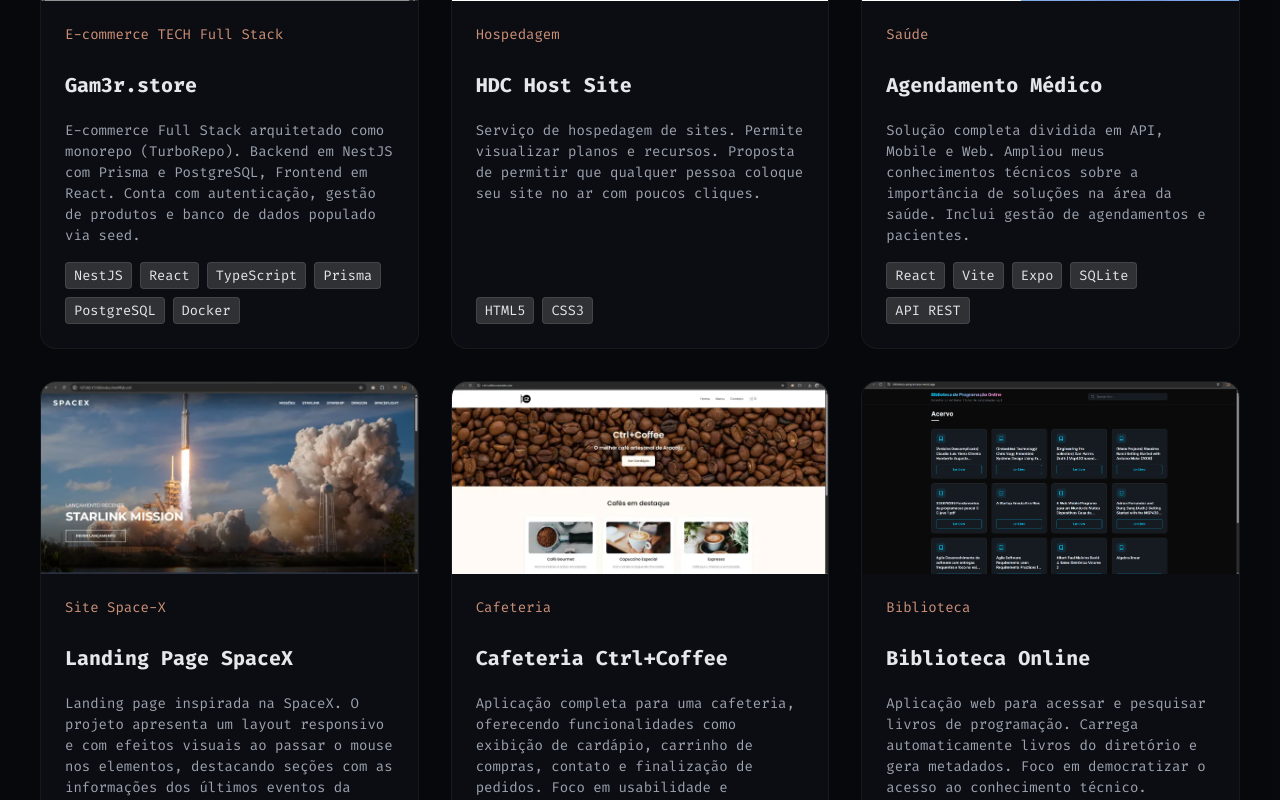
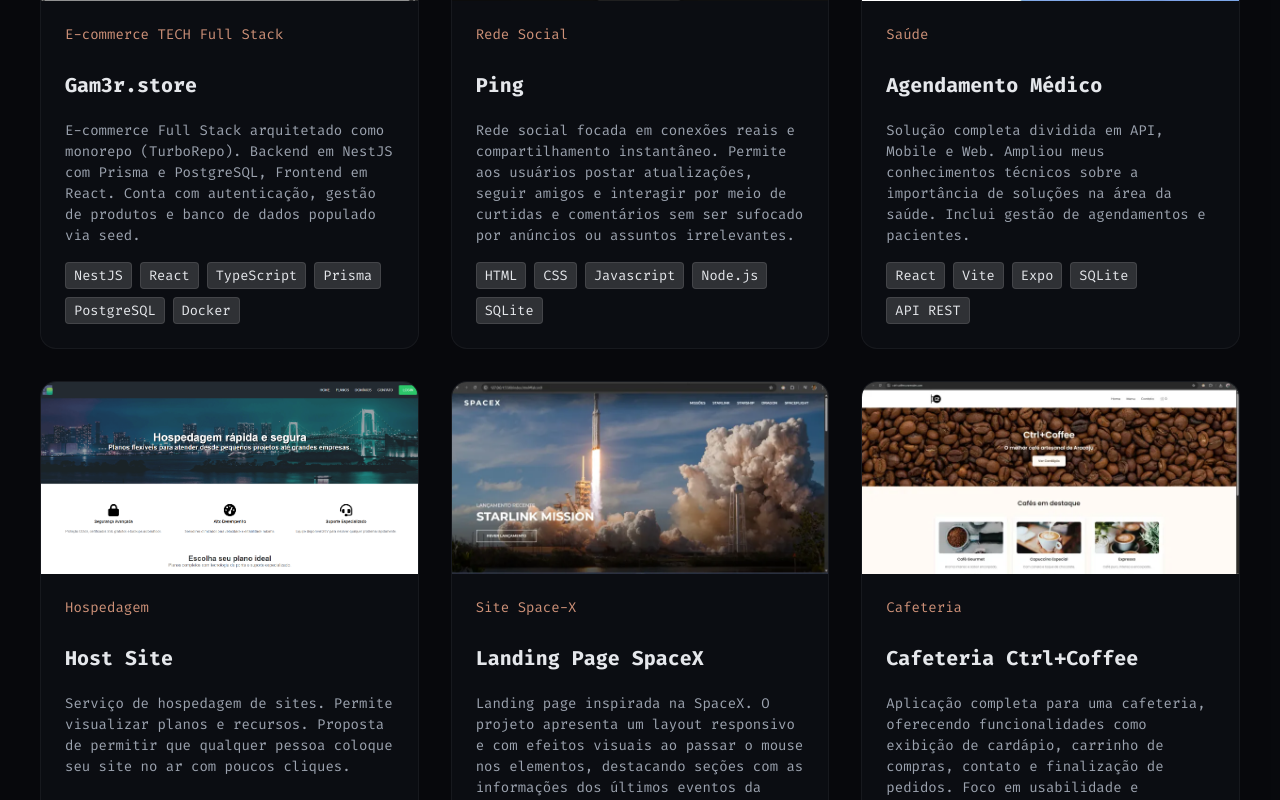
Before and after one commit to karimoreira/meu-portifolio, a React (Vite) app: page / in a window 1280 px wide. Shown: the part 1600-2400 px from the top of the page. Built offline with nearby package versions, Linux system fonts and the light colour scheme.

Commit message:
feat: inclusão do ping

```diff
--- a/src/data/content.js
+++ b/src/data/content.js
@@ -48,12 +48,12 @@
   },
   {
     id: 2,
-    tag: "Hospedagem",
-    title: "HDC Host Site",
-    description: "Serviço de hospedagem de sites. Permite visualizar planos e recursos. Proposta de permitir que qualquer pessoa coloque seu site no ar com poucos cliques.",
-    tech: ["HTML5", "CSS3"],
-    repo: "https://github.com/karimoreira/Site_Hospedagem_hDC_host",
-    image: "img/hostsite.webp"
+    tag: "Rede Social",
+    title: "Ping",
+    description: "Rede social focada em conexões reais e compartilhamento instantâneo. Permite aos usuários postar atualizações, seguir amigos e interagir por meio de curtidas e comentários sem ser sufocado por anúncios ou assuntos irrelevantes.",
+    tech: ["HTML", "CSS", "Javascript", "Node.js", "SQLite"],
+    repo: "https://github.com/karimoreira/rede-social-ping",
+    image: "img/ping-rede-social.webp"
   },
   {
     id: 3,
@@ -66,6 +66,15 @@
   },
   {
     id: 4,
+    tag: "Hospedagem",
+    title: "Host Site",
+    description: "Serviço de hospedagem de sites. Permite visualizar planos e recursos. Proposta de permitir que qualquer pessoa coloque seu site no ar com poucos cliques.",
+    tech: ["HTML5", "CSS3"],
+    repo: "https://github.com/karimoreira/Site_Hospedagem_hDC_host",
+    image: "img/hostsite.webp"
+  },
+  {
+    id: 5,
     tag: "Site Space-X",
     title: "Landing Page SpaceX",
     description: "Landing page inspirada na SpaceX. O projeto apresenta um layout responsivo e com efeitos visuais ao passar o mouse nos elementos, destacando seções com as informações dos últimos eventos da empresa, missões e foguetes lançados.",
@@ -74,7 +83,7 @@
     image: "img/space-x.webp"
   },
   {
-    id: 5,
+    id: 6,
     tag: "Cafeteria",
     title: "Cafeteria Ctrl+Coffee",
     description: "Aplicação completa para uma cafeteria, oferecendo funcionalidades como exibição de cardápio, carrinho de compras, contato e finalização de pedidos. Foco em usabilidade e minimalismo.",
@@ -83,7 +92,7 @@
     image: "img/frontcoffee.webp"
   },
  {
-    id: 6,
+    id: 7,
     tag: "Biblioteca",
     title: "Biblioteca Online",
     description: "Aplicação web para acessar e pesquisar livros de programação. Carrega automaticamente livros do diretório e gera metadados. Foco em democratizar o acesso ao conhecimento técnico.",
@@ -93,7 +102,7 @@
     image: "img/bibliotecadelivros.webp"
   },
   {
-    id: 7,
+    id: 8,
     tag: "Java Desktop",
     title: "Gestão de Clientes",
     description: "Sistema desktop com autenticação, criptografia e banco SQLite. Conta com filtros de busca, backup e geração de relatórios (JasperReports). A interface é a clássica do Java, focada em funcionalidade.",
@@ -102,7 +111,7 @@
     image: "img/cadastro.webp"
   },
   {
-    id: 8,
+    id: 9,
     tag: "Pokédex",
     title: "Consulta de Pokémons",
     description: "Aplicação responsiva que consome a PokéAPI via requisições assíncronas para renderizar cards dinâmicos. Implementa paginação, filtragem por tipos e busca eficiente.",
@@ -112,7 +121,7 @@
     image: "img/pokedex.webp"
   },
   {
-    id: 9,
+    id: 10,
     tag: "Animação",
     title: "Sistema Solar",
     description: "Simulação visual dos planetas orbitando o Sol, incluindo a Lua e a Terra. As órbitas são traçadas com efeitos de rotação e velocidades proporcionais ao tempo orbital real.",
@@ -121,7 +130,7 @@
     image: "img/sistemasolar.webp"
   },
   {
-    id: 10,
+    id: 11,
     tag: "Game",
     title: "Memory Game Rick & Morty",
     description: "Jogo de memória temático desafiando usuários a encontrar pares de cartas dos personagens da série. Experiência divertida e interativa para testar a memória.",
```
Also changed, not shown: public/img/ping-rede-social.webp (added).
